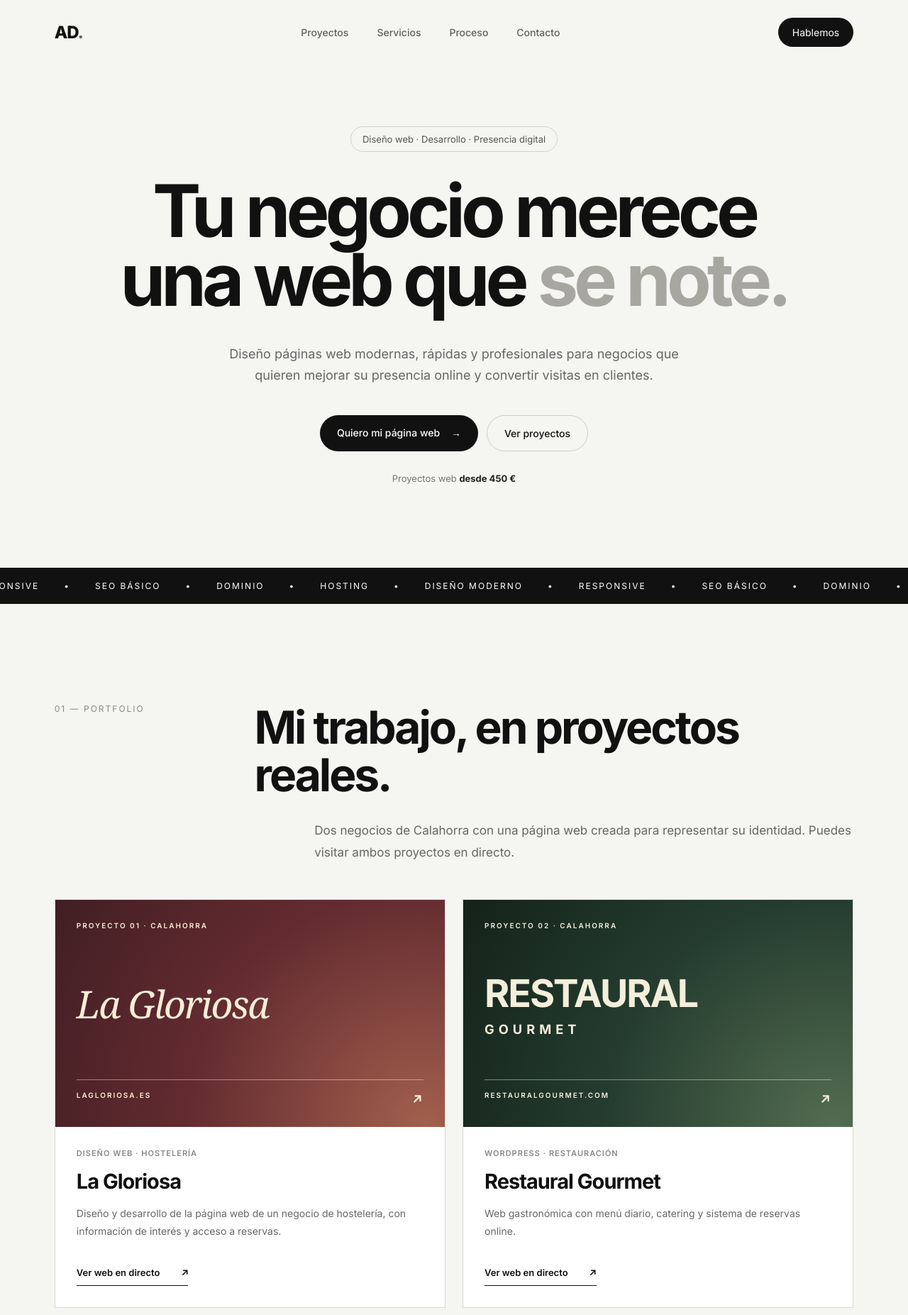
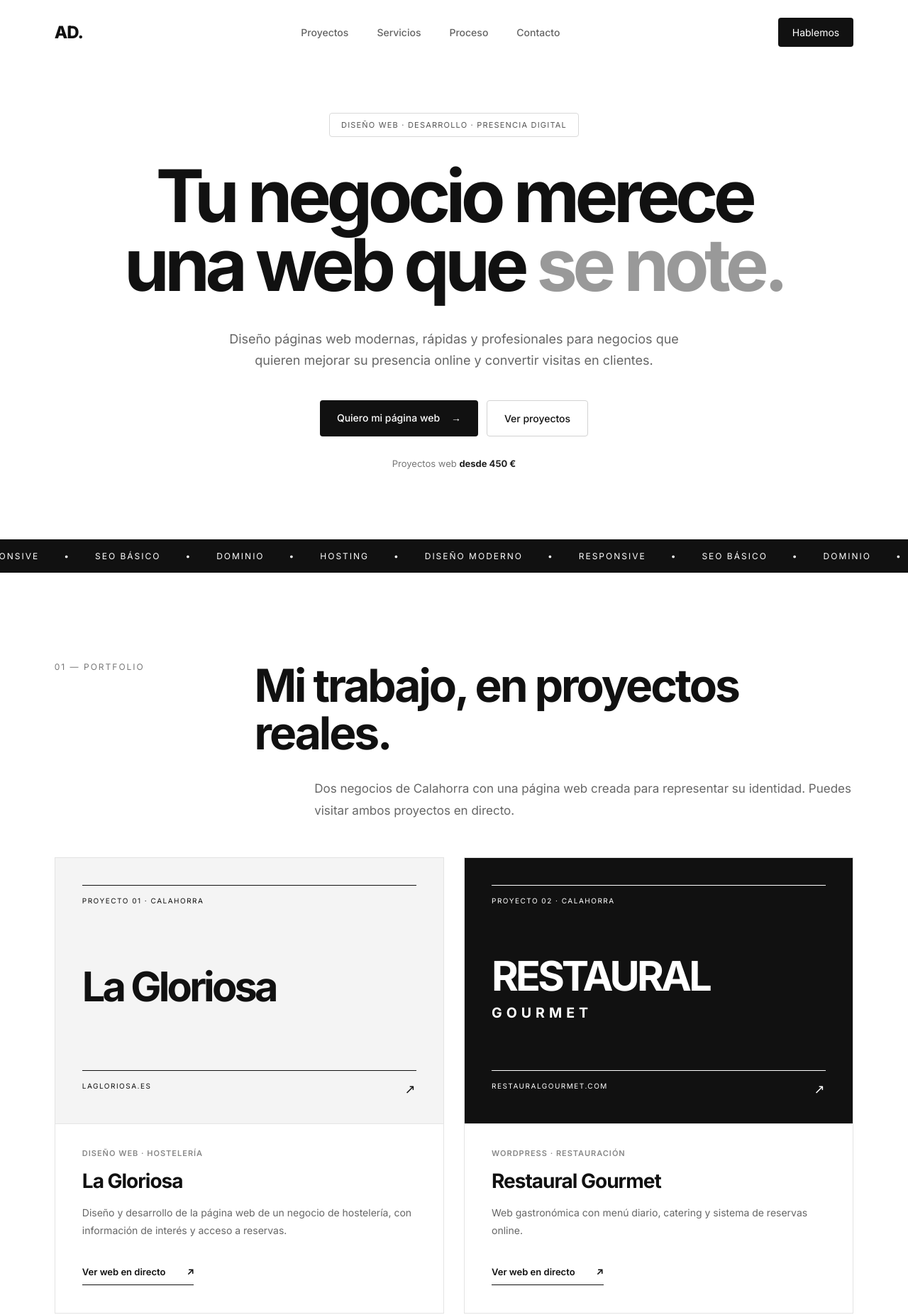
Before and after one commit to canalex158/alexdumitru-web, a plain HTML site: page index.html in a window 1280 px wide. Shown: the top 1853 px of the page at 71% size. Drawn offline with Linux system fonts and the light colour scheme.

Commit message:
style: monochrome minimal black and white portfolio

```diff
--- a/style.css
+++ b/style.css
@@ -15,7 +15,7 @@ html {
 body {
     font-family: "Inter", sans-serif;
 
-    background: #f5f5f2;
+    background: #ffffff;
     color: #111111;
 
     overflow-x: hidden;
@@ -117,7 +117,7 @@ a {
 .hero-badge {
     padding: 9px 16px;
 
-    border: 1px solid #d1d1cd;
+    border: 1px solid #d9d9d9;
     border-radius: 100px;
 
     font-size: 13px;
@@ -140,7 +140,7 @@ a {
 }
 
 .hero h1 span {
-    color: #a7a7a0;
+    color: #a3a3a3;
 }
 
 .hero-description {
@@ -872,14 +872,14 @@ footer {
 .portfolio-section .section-top { margin-bottom: 30px; }
 .portfolio-intro { max-width: 760px; margin: 0 0 50px auto; color: #666; line-height: 1.8; font-size: 17px; }
 .portfolio-grid { display: grid; grid-template-columns: repeat(2,minmax(0,1fr)); gap: 24px; }
-.portfolio-card { background: white; border: 1px solid #d9d9d3; min-width: 0; }
+.portfolio-card { background: white; border: 1px solid #e2e2e2; min-width: 0; }
 .portfolio-cover { min-height: 320px; display: flex; flex-direction: column; justify-content: space-between; padding: 30px; transition: filter .3s ease; }
-.portfolio-cover:hover { filter: brightness(1.12); }
-.portfolio-cover-gloriosa { background: radial-gradient(circle at 95% 100%,#a2604d,#632b30 55%,#401e23); color: #fbeed7; }
-.portfolio-cover-restaural { background: radial-gradient(circle at 95% 100%,#536d51,#243c2e 53%,#142219); color: #f4eedc; }
-.portfolio-cover-label,.portfolio-cover-footer { font-size: 10px; text-transform: uppercase; font-weight: 600; letter-spacing: 2px; }
+.portfolio-cover:hover { filter: none; }
+.portfolio-cover-gloriosa { background: #f4f4f4; color: #111111; }
+.portfolio-cover-restaural { background: #111111; color: #ffffff; }
+.portfolio-cover-label,.portfolio-cover-footer { display:flex; justify-content:space-between; border-top:1px solid currentColor; padding-top:15px; }
 .portfolio-cover-title { font-size: clamp(32px,4.2vw,60px); letter-spacing: -2px; line-height: 1.1; }
-.portfolio-cover-serif { font-family: Georgia, serif; font-style: italic; font-weight: 400; }
+.portfolio-cover-serif { font-family: "Inter", sans-serif; font-style: normal; font-weight: 700; }
 .portfolio-cover-title small { display:block; letter-spacing: 6px; font-size: .34em; margin-top: 10px; }
 .portfolio-cover-footer { display:flex; justify-content: space-between; border-top: 1px solid #ffffff70; padding-top: 15px; }
 .portfolio-cover-footer span { font-size: 18px; }
@@ -892,3 +892,110 @@ footer {
 @media (max-width: 900px) { .portfolio-grid { grid-template-columns: 1fr; } .portfolio-intro { margin-left: 0; } }
 @media (max-width: 600px) { .portfolio-cover { min-height: 260px; padding: 24px; } .portfolio-info { padding: 24px; } .portfolio-info>p:not(.portfolio-category) { min-height: 0; } }
 @media (prefers-reduced-motion: reduce) { .portfolio-cover { transition: none; } }
+
+/* ===============================================
+   MONOCHROME EDITION — CLEAN BLACK & WHITE
+   Sin colores de acento; tipografía y espacio
+================================================= */
+:root {
+  color-scheme: light;
+  --mono-black: #111111;
+  --mono-white: #ffffff;
+  --mono-grey: #777777;
+  --mono-border: #e3e3e3;
+}
+html { scroll-padding-top: 95px; }
+body { background: var(--mono-white); color: var(--mono-black); }
+.header { background: #fff; }
+.logo span, .footer-logo span { color: #111; }
+.nav a:hover { color: #111; }
+.hero { min-height: min(900px, 95svh); }
+.hero h1 { letter-spacing: -0.064em; }
+.hero h1 span { color: #999; }
+.hero-badge {
+  border: 1px solid #d9d9d9;
+  border-radius: 4px;
+  text-transform: uppercase;
+  letter-spacing: 1.2px;
+  font-size: 11px;
+}
+.nav-button, .button-primary, .button-secondary, .button-light {
+  border-radius: 4px;
+}
+.nav-button { background: #111; color: #fff; }
+.nav-button:hover, .button-primary:hover, .button-light:hover {
+  transform: translateY(-2px);
+}
+.button-secondary { border-color: #d2d2d2; }
+.button-secondary:hover { background: #f7f7f7; }
+.marquee, .statement, .price-card { background: #111; color: #fff; }
+.marquee { padding: 16px 0; }
+.section-label { color: #777; }
+.section-top h2, .project-info h3 { color: #111; }
+.portfolio-section { padding-top: 125px; padding-bottom: 125px; }
+.portfolio-intro { color: #666; }
+.portfolio-grid { gap: 28px; }
+.portfolio-card { border: 1px solid var(--mono-border); background: #fff; }
+.portfolio-cover {
+  min-height: 375px;
+  padding: 38px;
+  border-bottom: 1px solid #e5e5e5;
+  transition: background .25s ease;
+}
+.portfolio-cover-gloriosa { background: #f4f4f4; color: #111; }
+.portfolio-cover-gloriosa:hover { background: #eaeaea; }
+.portfolio-cover-restaural { background: #111; color: #fff; }
+.portfolio-cover-restaural:hover { background: #242424; }
+.portfolio-cover-title {
+  font-family: "Inter", sans-serif;
+  font-size: clamp(38px, 4.5vw, 68px);
+  font-weight: 700;
+  letter-spacing: -.065em;
+  overflow-wrap: anywhere;
+}
+.portfolio-cover-serif {
+  font-family: "Inter", sans-serif;
+  font-style: normal;
+  font-weight: 700;
+}
+.portfolio-cover-footer { border-top: 1px solid currentColor; }
+.portfolio-cover-label, .portfolio-cover-footer {
+  font-size: 10px;
+  letter-spacing: 1.5px;
+}
+.portfolio-info { padding: 34px 38px 39px; }
+.portfolio-info h3 { font-size: 28px; }
+.portfolio-link { border-color: #111; }
+.portfolio-link:focus-visible, .nav-button:focus-visible, a:focus-visible {
+  outline: 2px solid #111;
+  outline-offset: 4px;
+}
+.portfolio-cover-restaural:focus-visible,
+.nav-button:focus-visible, .button-primary:focus-visible {
+  outline: 2px solid #999;
+}
+.service-card:hover { background: #f7f7f7; }
+.price-card { border-radius: 8px; }
+footer { border-top-color: #e2e2e2; }
+.hostinger-partner img { filter: grayscale(100%); }
+@media (max-width: 900px) {
+  .hero { min-height: 720px; }
+  .portfolio-cover { min-height: 350px; }
+}
+@media (max-width: 600px) {
+  .hero { min-height: 90svh; }
+  .hero h1 { font-size: clamp(44px, 11vw, 56px); letter-spacing: -.06em; }
+  .hero-badge { text-align: center; font-size: 10px; }
+  .portfolio-section { padding-top: 95px; padding-bottom: 95px; }
+  .portfolio-cover { min-height: 285px; padding: 28px; }
+  .portfolio-cover-title { font-size: clamp(34px, 9vw, 50px); }
+  .portfolio-cover-footer { font-size: 9px; letter-spacing: 1px; }
+  .portfolio-info { padding: 26px 28px 32px; }
+  .portfolio-info h3 { font-size: 25px; }
+}
+@media (prefers-reduced-motion: reduce) {
+  html { scroll-behavior: auto; }
+  .marquee-track { animation: none; }
+  .reveal { opacity: 1; transform: none; transition: none; }
+  .portfolio-cover { transition: none; }
+}
```
